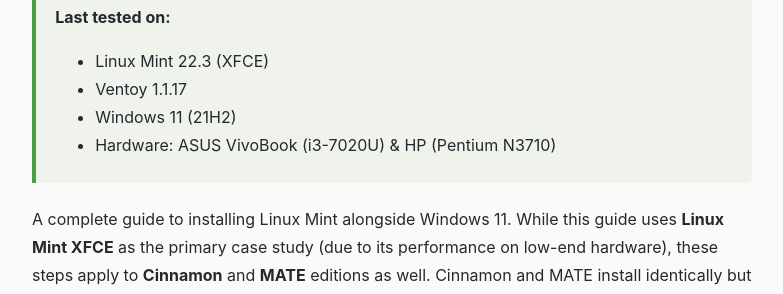
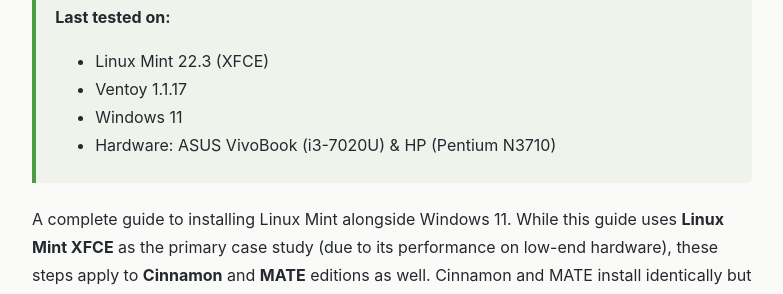
Before and after one commit to Kinganthonytech/Kinganthonytech.github.io, a Jekyll site: the page built from _posts/2026-11-06-linux-mint-install.md, in a window 1280 px wide and 900 px high, scrolled down 324 px. Shown: the part 153-447 px from the top of the window, without its empty margins (248-1031 px from the left). Built offline with Jekyll 4.4.1, drawn with Linux system fonts in a browser that asks for light colours.

Commit message:
Clean guide: strip 21H2 version pin

```diff
--- a/_posts/2026-11-06-linux-mint-install.md
+++ b/_posts/2026-11-06-linux-mint-install.md
@@ -12,7 +12,7 @@
 > **Last tested on:**
 > * Linux Mint 22.3 (XFCE)
 > * Ventoy 1.1.17
-> * Windows 11 (21H2)
+> * Windows 11
 > * Hardware: ASUS VivoBook (i3-7020U) & HP (Pentium N3710)
 
 A complete guide to installing Linux Mint alongside Windows 11. While this guide uses **Linux Mint XFCE** as the primary case study (due to its performance on low-end hardware), these steps apply to **Cinnamon** and **MATE** editions as well. Cinnamon and MATE install identically but want more RAM and GPU headroom. Below 8 GB RAM, or on graphics hardware that struggles with desktop effects, use XFCE.
```
